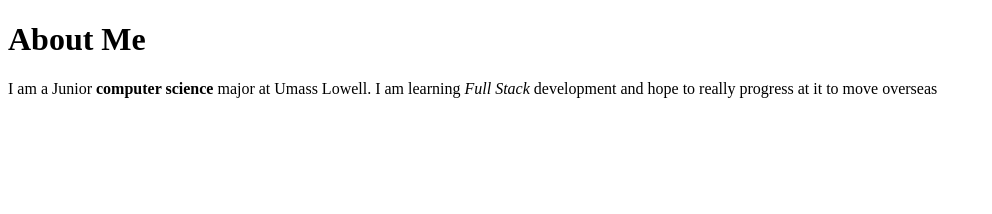
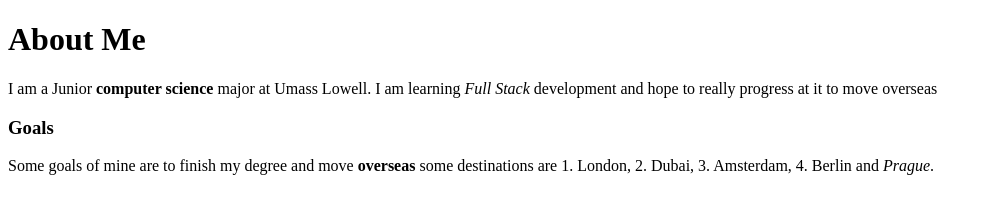
Before and after one commit to BladNunez/practice-, a plain HTML site: page index.html in a window 1280 px wide. Shown: the whole page, without its empty margins (0-992 px from the left). Drawn offline with Linux system fonts and the light colour scheme.

Commit message:
Have added my goals to index.html with some <em> and <strong> tags

```diff
--- a/index.html
+++ b/index.html
@@ -11,5 +11,12 @@
       am learning <em>Full Stack</em> development and hope to really progress at
       it to move overseas
     </p>
+
+    <h3>Goals</h3>
+    <p>
+      Some goals of mine are to finish my degree and move
+      <strong>overseas</strong> some destinations are 1. London, 2. Dubai, 3.
+      Amsterdam, 4. Berlin and <em>Prague</em>.
+    </p>
   </body>
 </html>
```
